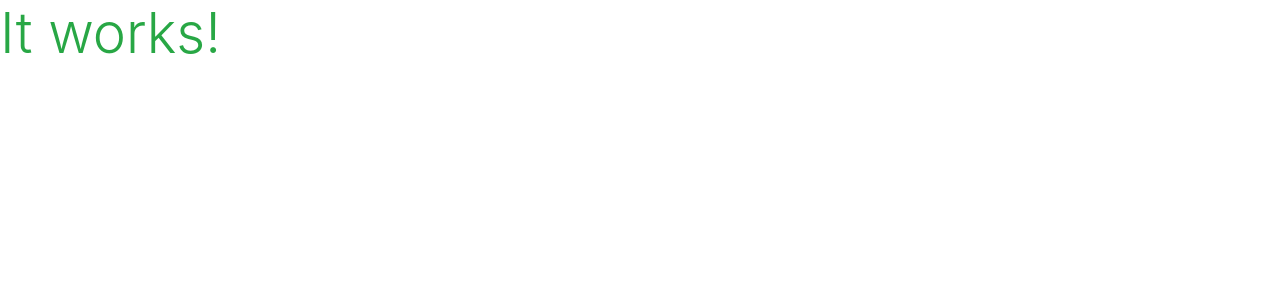
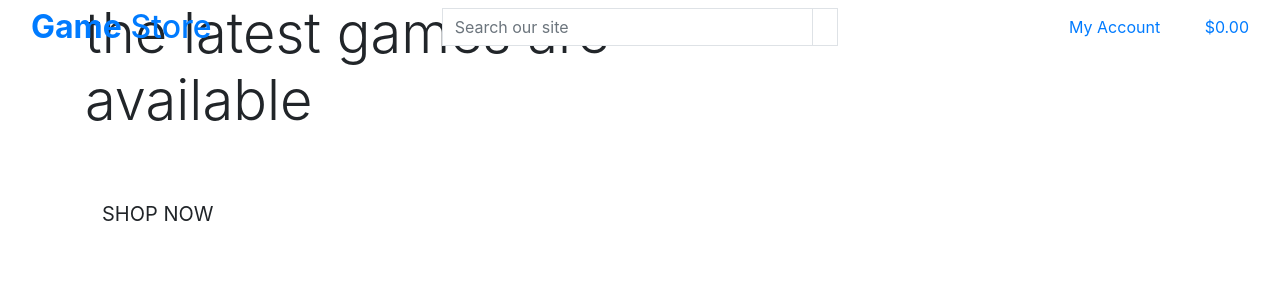
Before and after one commit to programmer-1991/game-store, a Django app: page / in a window 1280 px wide. Shown: the top 300 px of the page. Run offline with Django 4.2, Linux system fonts and the light colour scheme.

Commit message:
Add main page header

```diff
--- a/game_store/settings.py
+++ b/game_store/settings.py
@@ -28,7 +28,7 @@ SECRET_KEY = 'django-insecure-)%a+6u8pymbhetf@1_3l8b5^9i^648fevldley=lgx*sm-ciiy
 # SECURITY WARNING: don't run with debug turned on in production!
 DEBUG = True
 
-ALLOWED_HOSTS = ['.gitpod.io', '.herokuapp.com']
+ALLOWED_HOSTS = ['.codeinstitute-ide.net', '.herokuapp.com']
 
 
 # Application definition
--- a/home/templates/home/index.html
+++ b/home/templates/home/index.html
@@ -2,6 +2,27 @@
 
 {% load static %}
 
+{% block page_header %}
+<div class="container header-container">
+    <div class="row">
+        <div class="col"></div>
+    </div>
+</div>
+{% endblock %}
+
 {% block content %}
-<h1 class="display-4 text-success">It works!</h1>
+<div class="container h-100">
+    <div class="row h-100">
+        <div class="col-7 col-md-6 my-auto">
+            <h1 class="display-4 logo-font text-black">
+                the latest games are available
+            </h1>
+            <div class="my-5">
+                <h4>
+                    <a href="" class="shop-now-button btn btn-lg rounded-0 text-uppercase py-3">Shop Now</a>
+                </h4>
+            </div>
+        </div>
+    </div>
+</div>
 {% endblock %}
--- a/templates/base.html
+++ b/templates/base.html
@@ -34,7 +34,67 @@
 
 <body>
 
-    <header class="container-fluid fixed-top"></header>
+    <header class="container-fluid fixed-top">
+        <div class="row">
+            <div class="col-12 col-lg-4 my-auto py-1 py-lg-0 text-center text-lg-left">
+                <a href="{% url 'home' %}" class="nav-link main-logo-link">
+                    <h2 class="logo-font text-black my-0"><strong>Game</strong> Store</h2>
+                </a>
+            </div>
+            <div class="col-12 col-lg-4 my-auto py-1 py-lg-0">
+                <form method="GET" action="">
+                    <div class="input-group w-100">
+                        <input class="form-control border border-black rounded-0" type="text" name="q" placeholder="Search our site">
+                        <div class="input-group-append">
+                            <button class="form-control btn btn-black border border-black rounded-0" type="submit">
+                                <span class="icon">
+                                    <i class="fas fa-search"></i>
+                                </span>
+                            </button>
+                        </div>
+                    </div>
+                </form>
+            </div>
+            <div class="col-12 col-lg-4 my-auto py-1 py-lg-0">
+                <ul class="list-inline list-unstyled text-center text-lg-right my-0">
+                    <li class="list-inline-item dropdown">
+                        <a class="text-black nav-link" href="#" id="user-options" data-toggle="dropdown" aria-haspopup="true" aria-expanded="false">
+                            <div class="text-center">
+                                <div><i class="fas fa-user fa-lg"></i></div>
+                                <p class="my-0">My Account</p>
+                            </div>
+                        </a>
+                        <div class="dropdown-menu border-0" aria-labelledby="user-options">
+                            {% if request.user.is_authenticated %}
+                                {% if request.user.is_superuser %}
+                                    <a href="" class="dropdown-item">Product Management</a>
+                                {% endif %}
+                                <a href="" class="dropdown-item">My Profile</a>
+                                <a href="{% url 'account_logout' %}" class="dropdown-item">Logout</a>
+                            {% else %}
+                                <a href="{% url 'account_signup' %}" class="dropdown-item">Register</a>
+                                <a href="{% url 'account_login' %}" class="dropdown-item">Login</a>
+                            {% endif %}
+                        </div>
+                    </li>
+                    <li class="list-inline-item">
+                        <a class="{% if grand_total %}text-info font-weight-bold{% else %}text-black{% endif %} nav-link" href="">
+                            <div class="text-center">
+                                <div><i class="fas fa-shopping-bag fa-lg"></i></div>
+                                <p class="my-0">
+                                    {% if grand_total %}
+                                        ${{ grand_total|floatformat:2 }}
+                                    {% else %}
+                                        $0.00
+                                    {% endif %}
+                                </p>
+                            </div>
+                        </a>
+                    </li>
+                </ul>
+            </div>
+        </div>
+    </header>
 
     {% if messages %}
         <div class="message-container"></div>
```
